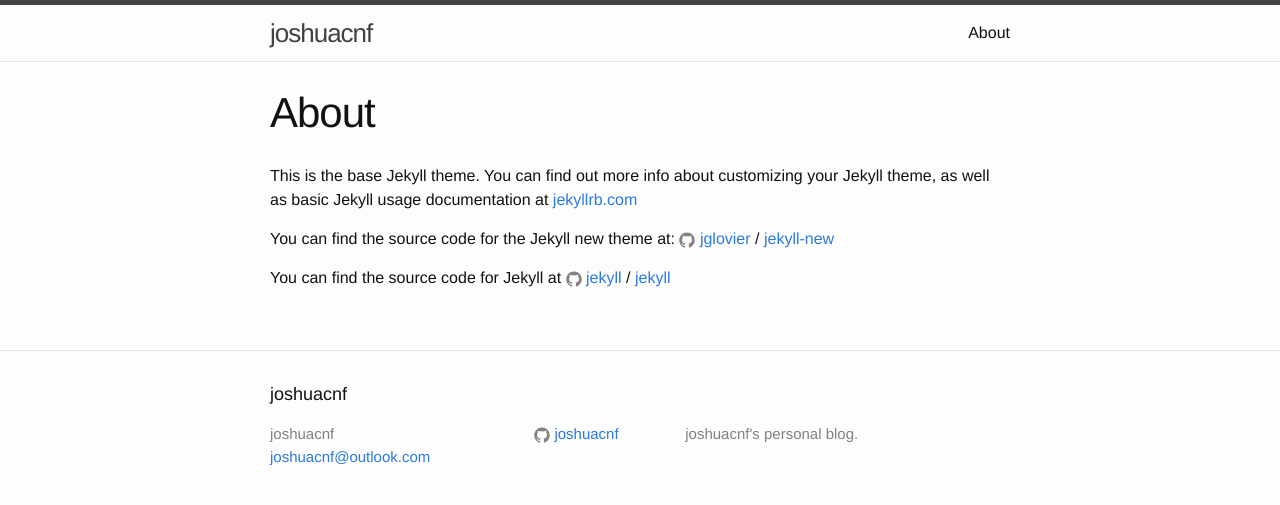
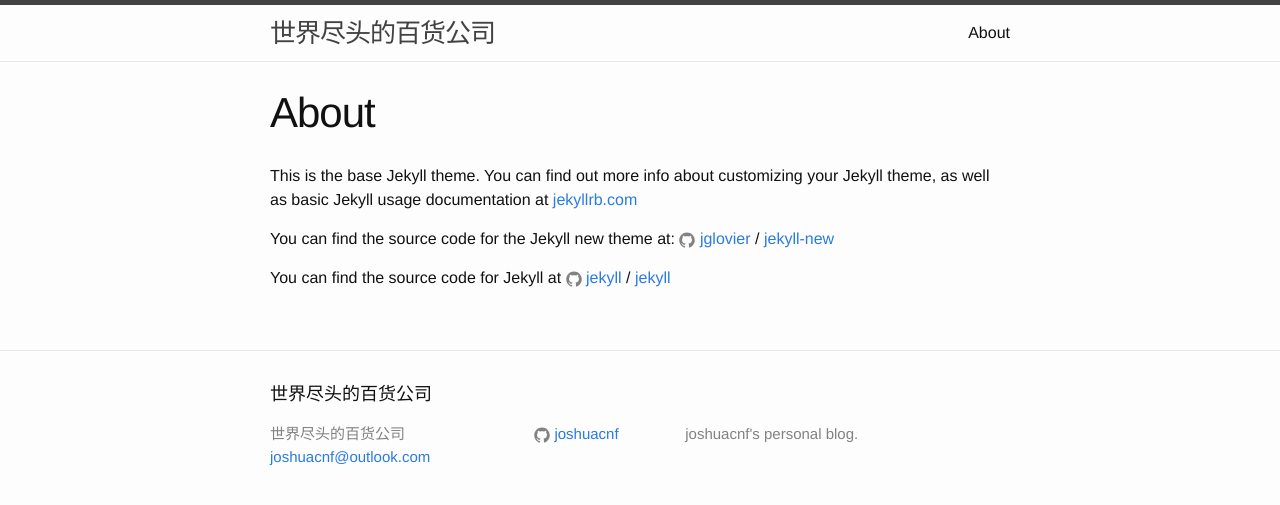
Before and after one commit to joshuacnf/joshuacnf.github.io, a Jekyll site: the page built from about.md, in a window 1280 px wide. Shown: the top 505 px of the page. Built offline with Jekyll 4.4.1, drawn with Linux system fonts in a browser that asks for light colours.

Commit message:
modify title

```diff
--- a/_config.yml
+++ b/_config.yml
@@ -6,7 +6,7 @@
 # 'jekyll serve'. If you change this file, please restart the server process.
 
 # Site settings
-title: joshuacnf
+title: 世界尽头的百货公司
 email: joshuacnf@outlook.com
 description: > # this means to ignore newlines until "baseurl:"
   joshuacnf's personal blog.
```
